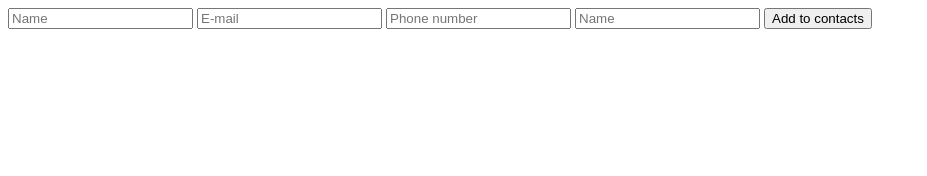
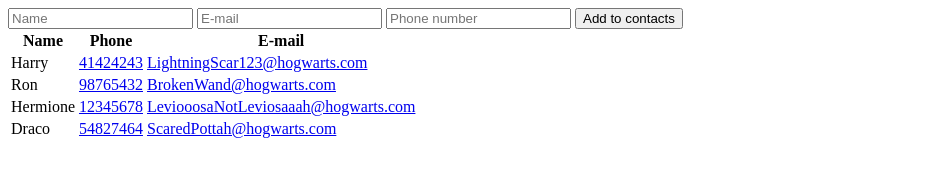
Before and after one commit to John-D-McGurk/DAT-310_assignments, a plain HTML site: page assignment-4/index.html in a window 1280 px wide. Shown: the whole page, without its empty margins (0-927 px from the left). Drawn offline with Linux system fonts and the light colour scheme.

Commit message:
added refesh function and fixed up add contact

```diff
--- a/assignment-4/index.html
+++ b/assignment-4/index.html
@@ -1,5 +1,6 @@
 <!DOCTYPE html>
 <html lang="en">
+
 <head>
     <meta charset="UTF-8">
     <meta name="viewport" content="width=device-width, initial-scale=1.0">
@@ -7,13 +8,17 @@
 
     <script src="script.js"></script>
 </head>
+
 <body>
+    <main class="container">
         <form id="contact-form">
             <input type="text" placeholder="Name" name="name" required>
             <input type="email" placeholder="E-mail" name="email">
             <input type="tel" placeholder="Phone number" name="phone">
-        <input type="text" placeholder="Name" name="name">
             <input type="submit" value="Add to contacts">
         </form>
+        <div class="table-container"></div>
+    </main>
 </body>
+
 </html>
--- a/assignment-4/script.js
+++ b/assignment-4/script.js
@@ -1,14 +1,95 @@
 "use strict";
 
+class Entry {
+  constructor(name, email, phone) {
+    this.name = name;
+    this.email = email;
+    this.phone = phone;
+  }
+}
+
+let addressBook = []
+
+function propagateAddressBook() {
+  addressBook.push(new Entry('Harry', 'LightningScar123@hogwarts.com', '41424243'));
+  addressBook.push(new Entry('Ron', 'BrokenWand@hogwarts.com', '98765432'));
+  addressBook.push(new Entry('Hermione', 'LeviooosaNotLeviosaaah@hogwarts.com', '12345678'));
+  addressBook.push(new Entry('Draco', 'ScaredPottah@hogwarts.com', '54827464'));
+
+}
 
 function addContact(form) {
-    console.log(form.get('name'))
+  const nameInput = form.get('name');
+  let email = form.get('email');
+  let phone = form.get('phone');
+
+  if (!(email || phone)) {
+    window.alert("You must enter either an E-mail address or a phone number.");
+  } else {
+    addressBook.push(new Entry(nameInput, email, phone));
+    refreshContacts();
+  }
+}
+
+function refreshContacts() {
+  const container = document.querySelector('.table-container');
+
+  while (container.firstElementChild) {
+    container.firstElementChild.remove();
+  }
+
+  const table = document.createElement('table');
+
+  const nameEl = document.createTextNode('Name');
+  const phoneEl = document.createTextNode('Phone');
+  const emailEl = document.createTextNode('E-mail');
+
+  addContactRow(table, [nameEl, phoneEl, emailEl], true)
+
+  for (let i = 0; i < addressBook.length; i++) {
+    const nameEl = document.createTextNode(addressBook[i].name);
+    const phone = addressBook[i].phone;
+    const email = addressBook[i].email;
+
+
+    const phoneEl = document.createElement('a');
+    phoneEl.href = 'tel:' + phone;
+    phoneEl.appendChild(document.createTextNode(phone))
+
+    const emailEl = document.createElement('a');
+    emailEl.href = 'mail:' + email;
+    emailEl.appendChild(document.createTextNode(email))
+
+    addContactRow(table, [nameEl, phoneEl, emailEl])
+  }
+  container.appendChild(table);
+
+
+}
+
+function addContactRow(table, contact, th = false) {
+  const row = document.createElement('tr')
+  for (let i = 0; i < contact.length; i++) {
+    let col = 'stuff';
+    if (th) {
+      col = document.createElement('th')
+    } else {
+      col = document.createElement('td')
+    }
+    col.appendChild(contact[i]);
+
+    row.appendChild(col)
+
+
+  }
+  table.appendChild(row)
 }
 
 document.addEventListener("DOMContentLoaded", () => {
+  propagateAddressBook();
+  refreshContacts();
+
   const contactForm = document.querySelector("#contact-form");
-
-  console.log(contactForm);
 
   contactForm.addEventListener("submit", (event) => {
     event.preventDefault();
```
Lines whose indentation alone changed are shown as unchanged.
